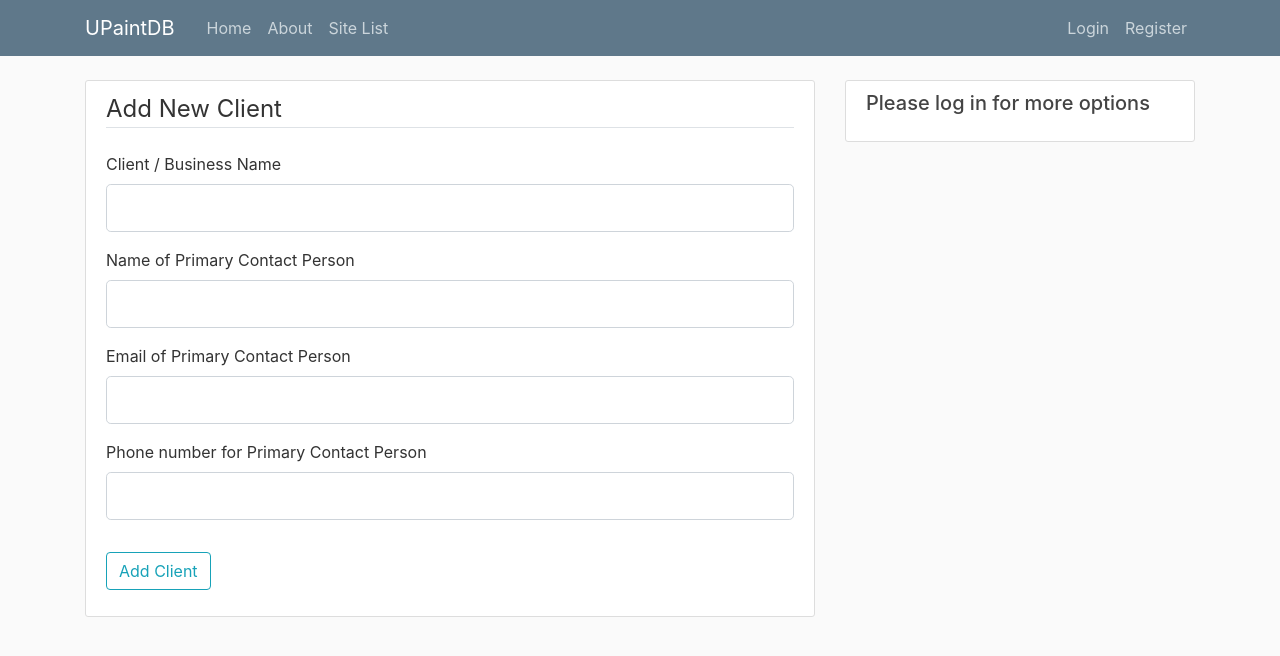
After one commit to dyarmak/UPaintDB, a Flask app: page /client/new in a window 1280 px wide. The commit adds this page. Shown: the top 656 px of the page. Run offline with Flask 2, Linux system fonts and the light colour scheme; parts of the project's set-up code (start-up, migrations or seed data) failed here and were passed over; some libraries are stand-ins or nearby versions.

Commit message:
Added Client Table Added forms and routes to add clients Added client to projects

```diff
--- a/run.py
+++ b/run.py
@@ -1,7 +1,8 @@
 from ultradb import db, create_app
 from ultradb.models import (User, Post, Site, Area, Room, ColorSheet, Worktype, Status,
                             Timesheet, Project, Supplier, Brand, Product, Sheen, Paint,
-                            Color, PaintColor, user_timesheet, project_area, project_room)
+                            Color, PaintColor, user_timesheet, project_area, project_room,
+                            Client)
 
 app = create_app()
 
@@ -16,4 +17,5 @@ def make_shell_context():
     return {'db': db, 'User': User, 'Post': Post, 'Site': Site, 'Area': Area, 'Room': Room,
     'ColorSheet': ColorSheet, 'Worktype':Worktype, 'Status':Status, 'Timesheet':Timesheet, 'Project':Project,
     'Supplier':Supplier, 'Brand':Brand, 'Product':Product, 'Sheen':Sheen, 'Paint':Paint, 'Color':Color,
-    'PaintColor':PaintColor, 'user_timesheet':user_timesheet, 'project_area':project_area, 'project_room':project_room}
+    'PaintColor':PaintColor, 'user_timesheet':user_timesheet, 'project_area':project_area, 'project_room':project_room,
+    'Client':Client}
--- a/ultradb/projects/routes.py
+++ b/ultradb/projects/routes.py
@@ -26,6 +26,7 @@ def new_project():
     form = NewProjectForm()
     if form.validate_on_submit():
         project = Project(name= form.name.data,
+                          client_id=form.client_id.data.id,
                           site_id=form.site_id.data.id,
                           status_id=form.status_id.data.id,
                           typeOfWork_id=form.typeOfWork_id.data.id,
--- a/ultradb/sites/forms.py
+++ b/ultradb/sites/forms.py
@@ -13,12 +13,25 @@ def site_query():
 def area_query():
     return Area.query
 
+class NewClientForm(FlaskForm):
+    name = StringField('Client / Business Name', validators=[DataRequired()])
+    contactName = StringField('Name of Primary Contact Person', validators=[Optional()])
+    contactEmail = StringField('Email of Primary Contact Person', validators=[Optional()])
+    contactPhone = StringField('Phone number for Primary Contact Person', validators=[Optional()])
+    submit = SubmitField('Add Client')
+
+class UpdateClientForm(FlaskForm):
+    name = StringField('Client / Business Name', validators=[DataRequired()])
+    contactName = StringField('Name of Primary Contact Person', validators=[Optional()])
+    contactEmail = StringField('Email of Primary Contact Person', validators=[Optional()])
+    submit = SubmitField('Update Client Info')
+
 class NewSiteForm(FlaskForm):
     name = StringField('Site Name', validators=[DataRequired()])
     code = StringField('Site Code', validators=[DataRequired()])
     addr_str = StringField('Site Street Address', validators=[DataRequired()])
     city = StringField('Site city', validators=[DataRequired()])
-    submit = SubmitField('Post')
+    submit = SubmitField('Add new Site')
 
 class NewAreaForm(FlaskForm):
     name = StringField('Area Name', validators=[DataRequired()])
@@ -29,7 +42,7 @@ class NewAreaForm(FlaskForm):
     descriptor = StringField('Area Description', validators=[DataRequired()])
     # Need to add this to the the html file
     # color_sheet = FileField('Update Profile Picture', validators=[FileAllowed(['jpg', 'png'])])
-    submit = SubmitField('Post')
+    submit = SubmitField('Add new Area')
 
 class UpdateAreaForm(FlaskForm):
     name = StringField('Area Name', validators=[DataRequired()])
@@ -40,7 +53,7 @@ class UpdateAreaForm(FlaskForm):
     descriptor = StringField('Area Description', validators=[DataRequired()])
     color_sheet = FileField('Color Sheet', validators=[FileAllowed(['jpg', 'png'])])
     # cs_url = URLField(validators=[url()])
-    submit = SubmitField('Update')
+    submit = SubmitField('Update Area')
 
 class NewRoomForm(FlaskForm):
     name = StringField('Room Name or Description', validators=[DataRequired()])
@@ -52,4 +65,4 @@ class NewRoomForm(FlaskForm):
     freq = IntegerField('Frequency of painting in years (Pleae use -1 for As Needed')
     date_last_paint = DateField('Date last painted, Format in YYYY/MM/DD', format='%Y-%m-%d', validators=[Optional()])
     glaccount = StringField('GL Account if avail')
-    submit = SubmitField('Post')
+    submit = SubmitField('Add new Room')
--- a/ultradb/sites/routes.py
+++ b/ultradb/sites/routes.py
@@ -1,8 +1,8 @@
 import os
 import os.path
 from flask import Blueprint, render_template, url_for, redirect, request, flash, current_app
-from ultradb.sites.forms import UpdateAreaForm, NewSiteForm, NewAreaForm, NewRoomForm
-from ultradb.models import Site, Area, Room, ColorSheet
+from ultradb.sites.forms import UpdateAreaForm, NewSiteForm, NewAreaForm, NewRoomForm, NewClientForm
+from ultradb.models import Site, Area, Room, ColorSheet, Client
 from flask_login import login_required
 from s3funcs import upload_file, download_file
 from supfuncs import build_upcomingDF, build_asneededDF
@@ -11,6 +11,10 @@ from config import colorSheetBucket
 
 
 site_bp = Blueprint('site_bp', __name__)
+
+# ***************** #
+# ** View Routes **
+# ***************** #
 
 # View all sites
 @site_bp.route("/site")
@@ -56,10 +60,14 @@ def area_room_list(cur_site_id, cur_area_id):
     rooms = Room.query.filter_by(area_id=area.id).all()
     return render_template('rooms_by_area.html', title='Room List', rooms=rooms, area=area, site=site)
 
+@site_bp.route("/client")
+def client_list():
+    clients = Client.query.all()
+    return render_template('client_list.html', title="Client List", clients=clients)
 
-# ****************** #
-# Routes to Update
-# ****************** #
+# ******************* #
+# ** Update Routes **
+# ******************* #
 
 # Update area details; Use to Add a color sheet to an area
 @site_bp.route("/site/<int:cur_site_id>/<int:cur_area_id>/update", methods=['GET', 'POST'])
@@ -149,6 +157,19 @@ def as_needed(cur_site_id):
 # Routes for adding a new ____
 # ************************************** #
 
+# Add new Client
+@site_bp.route("/client/new", methods=['GET', 'POST'])
+def new_client():
+    form = NewClientForm()
+    if form.validate_on_submit():
+        client = Client(name=form.name.data, contactName=form.contactName.data, contactEmail=form.contactEmail.data, contactPhone=form.contactPhone.data)
+        db.session.add(client)
+        db.session.commit()
+        flash('A new Client has been created!', 'success')
+        return redirect(url_for('site_bp.client_list'))
+    return render_template('new_client.html', title='Add New Client',
+                             form=form, legend='Add New Client')
+
 # Add new site
 @site_bp.route("/site/new", methods=['GET', 'POST'])
 def new_site():
--- /dev/null
+++ b/ultradb/templates/new_client.html
@@ -0,0 +1,66 @@
+{% extends "layout.html" %}
+{% block content %}
+<div class="content-section">
+    <form method="POST" action="">
+        {{ form.hidden_tag() }}
+        <fieldset class="form-group">
+            <legend class="border-bottom mb-4">{{ legend }}</legend>
+            <div class="form-group">
+                {{ form.name.label(class="form-control-label") }}
+                {% if form.name.errors %}
+                    {{ form.name(class="form-control form-control-lg is-invalid") }}
+                    <div class="invalid-feedback">
+                        {% for error in form.name.errors %}
+                            <span>{{ error }}</span>
+                        {% endfor %}
+                    </div>
+                {% else %}
+                    {{ form.name(class="form-control form-control-lg") }}
+                {% endif %}
+            </div>
+            <div class="form-group">
+                {{ form.contactName.label(class="form-control-label") }}
+                {% if form.contactName.errors %}
+                    {{ form.contactName(class="form-control form-control-lg is-invalid") }}
+                    <div class="invalid-feedback">
+                        {% for error in form.contactName.errors %}
+                            <span>{{ error }}</span>
+                        {% endfor %}
+                    </div>
+                {% else %}
+                    {{ form.contactName(class="form-control form-control-lg") }}
+                {% endif %}
+            </div>
+            <div class="form-group">
+                {{ form.contactEmail.label(class="form-control-label") }}
+                {% if form.contactEmail.errors %}
+                    {{ form.contactEmail(class="form-control form-control-lg is-invalid") }}
+                    <div class="invalid-feedback">
+                        {% for error in form.contactEmail.errors %}
+                            <span>{{ error }}</span>
+                        {% endfor %}
+                    </div>
+                {% else %}
+                    {{ form.contactEmail(class="form-control form-control-lg") }}
+                {% endif %}
+            </div>
+            <div class="form-group">
+                {{ form.contactPhone.label(class="form-control-label") }}
+                {% if form.contactPhone.errors %}
+                    {{ form.contactPhone(class="form-control form-control-lg is-invalid") }}
+                    <div class="invalid-feedback">
+                        {% for error in form.contactPhone.errors %}
+                            <span>{{ error }}</span>
+                        {% endfor %}
+                    </div>
+                {% else %}
+                    {{ form.contactPhone(class="form-control form-control-lg") }}
+                {% endif %}
+            </div>
+        </fieldset>
+        <div class="form-group">
+            {{ form.submit(class="btn btn-outline-info") }}
+        </div>
+    </form>
+</div>
+{% endblock content %}
```
Also changed, not shown: migrations/versions/c3a8c7e3598d_added_clientphonenumber.py (added, +28 -0 lines), migrations/versions/d1904e22a44d_added_client_table.py (added, +40 -0 lines), ultradb/models.py (+11 -1 lines), ultradb/projects/forms.py (+6 -1 lines), ultradb/templates/client_list.html (added, +21 -0 lines), ultradb/templates/new_project.html (+13 -0 lines), ultradb/templates/update_project.html (+14 -0 lines).
